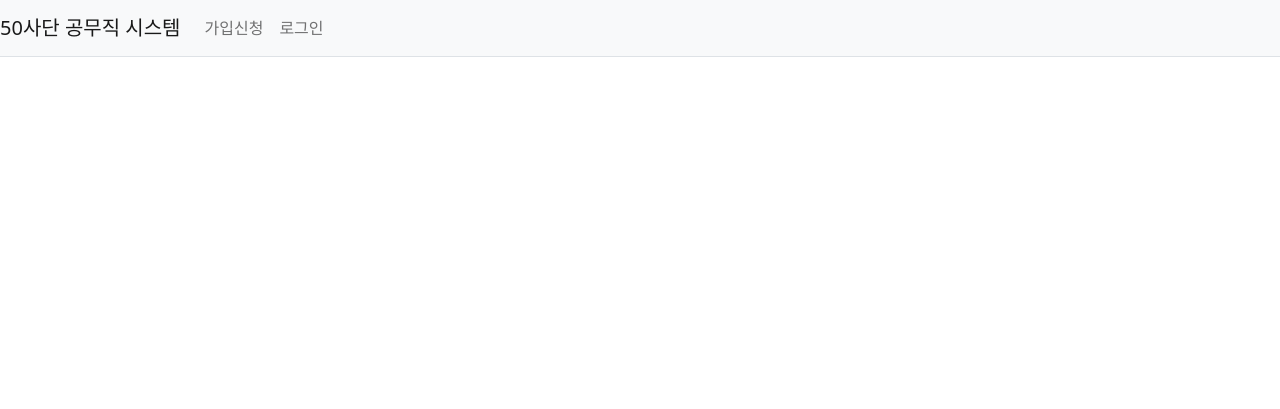
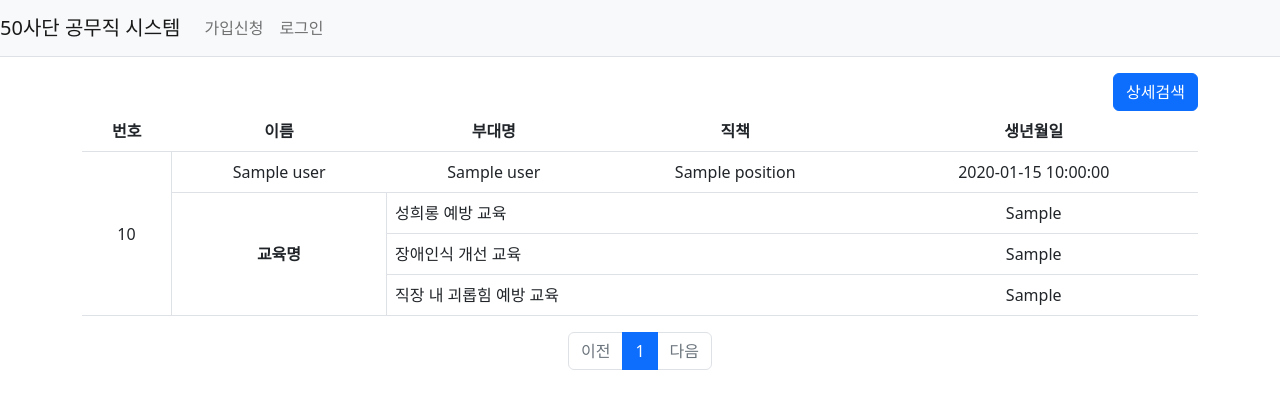
Before and after one commit to scy0416/50Division_app_TF, a Flask app: template public_service_employee_application/templates/user/edu_list.html in a window 1280 px wide. Shown: the top 409 px of the page. Run offline with Flask 3, Linux system fonts and the light colour scheme; tables that the repository leaves empty hold one stand-in row (values such as "Sample post"); the template is opened without the code that fills it: values that come from a table or form of the project are taken from there, most other values are stand-ins (such as "Sample title", 1, 10 or a date in 2020); some libraries are stand-ins or nearby versions.

Commit message:
의무 교육 관리창에 사용자들의 의무 교육 현황을 알 수 있게 하였고, 상세검색을 할 수 있는 기능도 추가하였다. 상세 검색 기능에서 문제가 있는 것이 발견되어 조치를 취했다.

```diff
--- a/public_service_employee_application/templates/user/edu_list.html
+++ b/public_service_employee_application/templates/user/edu_list.html
@@ -1,3 +1,137 @@
 {% extends 'base.html' %}
 {% block content %}
+<div class="container my-3">
+    <div class="d-flex justify-content-end">
+        <button onclick="showSearch()" class="btn btn-primary">상세검색</button>
+    </div>
+    <table class="table">
+        <thead>
+        <tr class="text-center thead-dark">
+            <th>번호</th>
+            <th>이름</th>
+            <th>부대명</th>
+            <th>직책</th>
+            <th>생년월일</th>
+        </tr>
+        </thead>
+        <tbody>
+        {% if user_list.items %}
+        {% for user in user_list.items %}
+        <tr class="text-center">
+            <td rowspan="4" style="border-right-width:thin;" class="align-middle">{{ user_list.total - ((user_list.page-1) * user_list.per_page) - loop.index0 }}</td>
+            <td class="text-left">{{ user.name }}</td>
+            <td>{{ user.unit_name }}</td>
+            <td>{{ user.position }}</td>
+            <td>{{ user.birth_date }}</td>
+        </tr>
+        <tr class="text-center">
+            <th rowspan="3" style="border-right-width:thin;" class="align-middle">교육명</th>
+            <td colspan="2" class="text-start">성희롱 예방 교육</td>
+            <td>{{ user.sexual_harassment_prevent }}</td>
+        </tr>
+        <tr class="text-center">
+            <td colspan="2" class="text-start">장애인식 개선 교육</td>
+            <td>{{ user.disability_awareness_improvement }}</td>
+        </tr>
+        <tr class="text-center">
+            <td colspan="2" class="text-start">직장 내 괴롭힘 예방 교육</td>
+            <td>{{ user.workplace_harassment_prevent }}</td>
+        </tr>
+        {% endfor %}
+        {% else %}
+        <tr>
+            <td colspan="5">사용자가 없습니다</td>
+        </tr>
+        {% endif %}
+        </tbody>
+    </table>
+    <!-- 페이징 처리 시작 -->
+    <ul class="pagination justify-content-center">
+        <!-- 이전 페이지 -->
+        {% if user_list.has_prev %}
+        <li class="page-item">
+            <a class="page-link" data-page="{{ user_list.prev_num }}" href="#">이전</a>
+        </li>
+        {% else %}
+        <li class="page-item disabled">
+            <a class="page-link" tabindex="-1" aria-disabled="tre" href="#">이전</a>
+        </li>
+        {% endif %}
+        {% for page_num in user_list.iter_pages() %}
+        {% if page_num %}
+        {% if page_num != user_list.page %}
+        <li class="page-item">
+            <a class="page-link" data-page="{{ page_num }}" href="#">{{ page_num }}</a>
+        </li>
+        {% else %}
+        <li class="page-item active" aria-current="page">
+            <a class="page-link" href="#">{{ page_num }}</a>
+        </li>
+        {% endif %}
+        {% else %}
+        <li class="disabled">
+            <a class="page-link" href="#">...</a>
+        </li>
+        {% endif %}
+        {% endfor %}
+        <!-- 다음 페이지 -->
+        {% if user_list.has_next %}
+        <li class="page-item">
+            <a class="page-link" data-page="{{ user_list.next_num }}" href="#">다음</a>
+        </li>
+        {% else %}
+        <li class="page-item disabled">
+            <a class="page-link" tabindex="-1" aria-disabled="true" href="#">다음</a>
+        </li>
+        {% endif %}
+    </ul>
+    <!-- 페이징 처리 끝 -->
+    <dialog id="search">
+        <h3>상세 검색</h3>
+        <form method="get" class="get-form" id="searchForm">
+            <div class="form-group">
+                <label for="name">이름</label>
+                <input type="text" class="form-control" name="name" id="name" value="{{ form.name.data or '' }}">
+            </div>
+            <div class="form-group">
+                <label for="unitName">부대명</label>
+                <input type="text" class="form-control" name="unitName" id="unitName" value="{{ form.unit_name.data or '' }}">
+            </div>
+            <div class="form-group">
+                <label for="position">직책</label>
+                <input type="text" class="form-control" name="position" id="position" value="{{ form.position.data or '' }}">
+            </div>
+            <div class="form-group">
+                <label for="birthDate">생년월일</label>
+                <input type="date" class="form-control" name="birthDate" id="birthDate" value="{{ form.birth_date.data or '' }}">
+            </div>
+            <input type="hidden" id="page" name="page" value="{{ page }}">
+            <button type="button" onclick="closeSearch()" class="btn btn-primary">취소</button>
+            <button type="button" class="btn btn-primary" id="btn_search">검색</button>
+        </form>
+    </dialog>
+</div>
 {% endblock %}
+{% block script %}
+<script type="text/javascript">
+    function showSearch(){
+        var dialog = document.getElementById("search");
+        dialog.showModal();
+    }
+    function closeSearch(){
+        event.preventDefault();
+        var dialog = document.getElementById("search");
+        dialog.close()
+    }
+    $(document).ready(function(){
+        $(".page-link").on('click', function(){
+            $("#page").val($(this).data("page"));
+            $("#searchForm").submit();
+        });
+        $("#btn_search").on('click', function(){
+            $("#page").val(1);
+            $("#searchForm").submit();
+        });
+    });
+</script>
+{% endblock %}
--- a/public_service_employee_application/views/auth_views.py
+++ b/public_service_employee_application/views/auth_views.py
@@ -28,7 +28,6 @@ def login():
             error = "존재하지 않는 사용자입니다."
         # 로그인한 유저가 관리자인 경우
         # 이 부분 역시 정적으로 확인할 것이 아니라 데이터베이스로부터 값을 가져와서 확인해야 한다.
-        # TODO 이 부분을 데이터베이스에서 가져온 값으로 처리하도록 만들기(관리자 계정을 만든 이후)
         elif form.password.data == user.password and user.role == 'ADMIN':
             # 세션 초기화
             session.clear()
```
Also changed, not shown: public_service_employee_application/templates/user/user_list.html (+4 -4 lines), public_service_employee_application/views/admin_views.py (+20 -12 lines).
